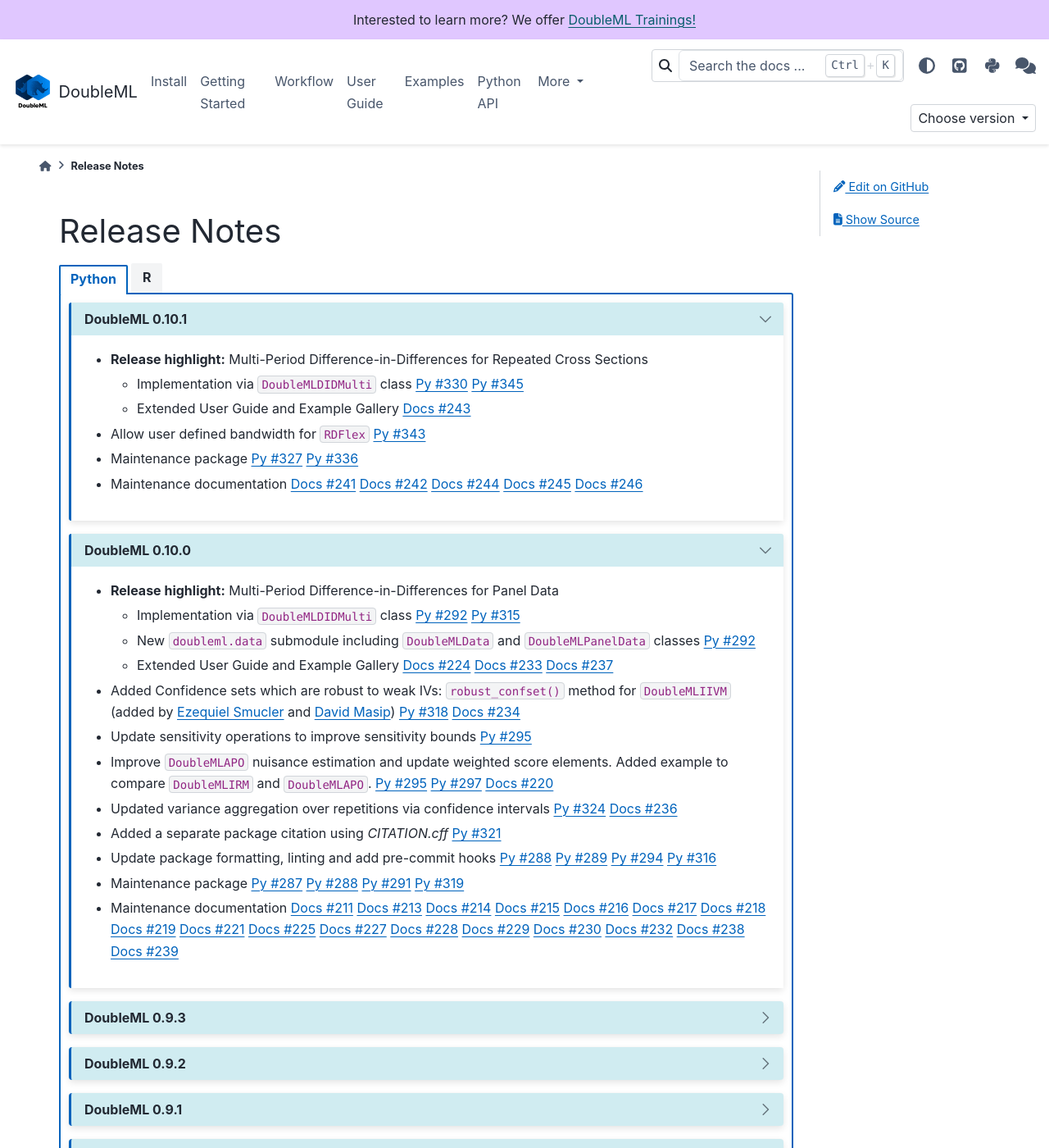
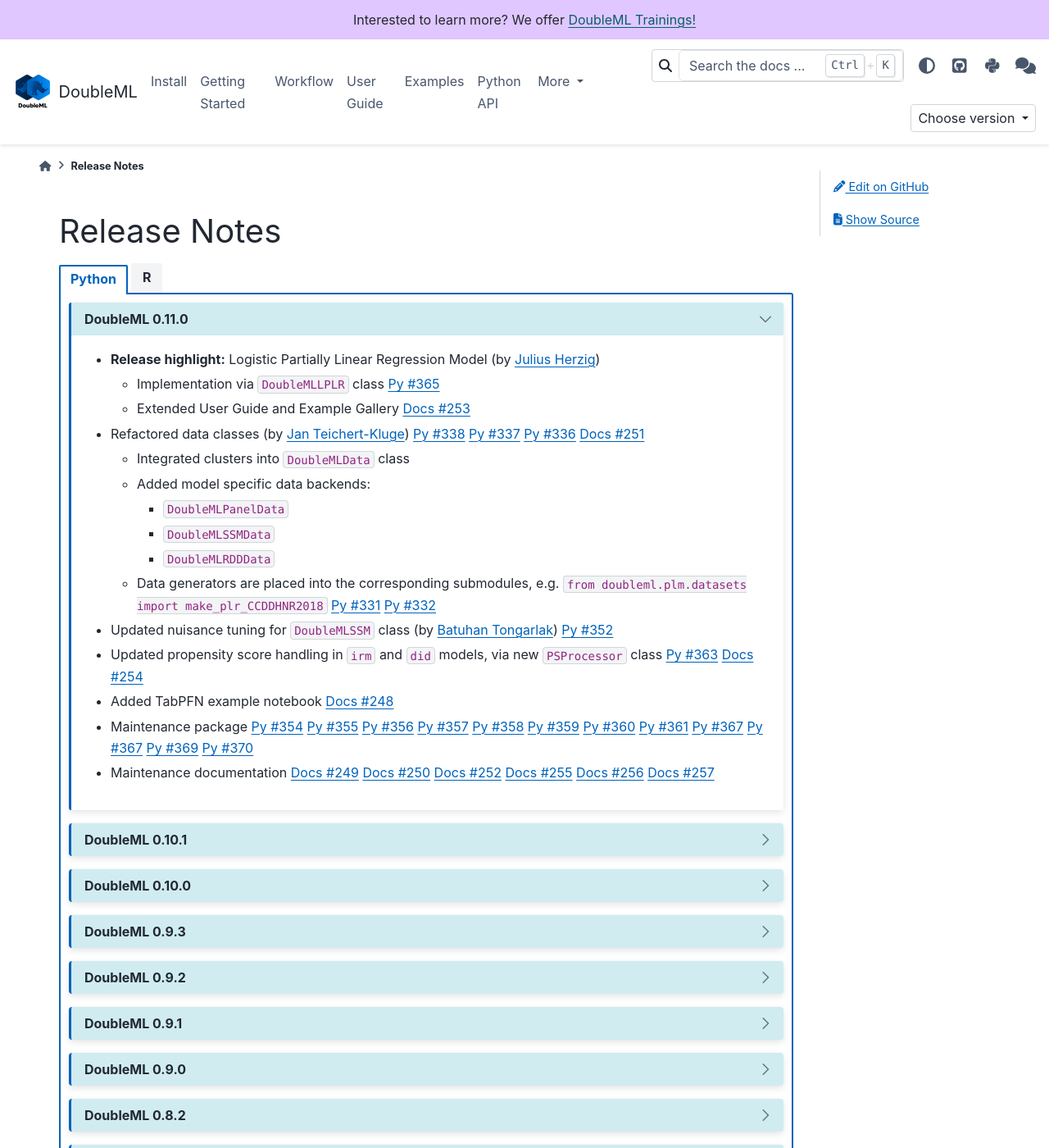
Before and after one commit to DoubleML/doubleml-docs, a Sphinx documentation site: the page built from doc/release/release.rst, in a window 1280 px wide and 1400 px high. Shown: the whole window at 82% size. Built offline with Sphinx 7.4.7 and the PyData theme 0.15.4, drawn with Linux system fonts in a browser that asks for light colours; the version number could not be read and is left out.

Commit message:
update release notes for DoubleML 0.11.0

```diff
--- a/doc/release/release.rst
+++ b/doc/release/release.rst
@@ -7,9 +7,69 @@
 
   .. tab-item:: Python
 
+    .. dropdown:: DoubleML 0.11.0
+      :class-title: sd-bg-primary sd-font-weight-bold
+      :open:
+
+      - **Release highlight:** Logistic Partially Linear Regression Model (by `Julius Herzig <https://github.com/jer2ig>`_)
+
+        - Implementation via ``DoubleMLLPLR`` class
+          `Py #365 <https://github.com/DoubleML/doubleml-for-py/pull/365>`_
+        - Extended User Guide and Example Gallery
+          `Docs #253 <https://github.com/DoubleML/doubleml-docs/pull/253>`_
+
+      - Refactored data classes (by `Jan Teichert-Kluge <https://github.com/JanTeichertKluge>`_)
+        `Py #338 <https://github.com/DoubleML/doubleml-for-py/pull/338>`_
+        `Py #337 <https://github.com/DoubleML/doubleml-for-py/pull/337>`_
+        `Py #336 <https://github.com/DoubleML/doubleml-for-py/pull/336>`_
+        `Docs #251 <https://github.com/DoubleML/doubleml-docs/pull/251>`_
+
+        - Integrated clusters into ``DoubleMLData`` class
+        - Added model specific data backends:
+
+          - ``DoubleMLPanelData``
+          - ``DoubleMLSSMData``
+          - ``DoubleMLRDDData``
+
+        - Data generators are placed into the corresponding submodules, e.g.
+          ``from doubleml.plm.datasets import make_plr_CCDDHNR2018``
+          `Py #331 <https://github.com/DoubleML/doubleml-for-py/pull/331>`_
+          `Py #332 <https://github.com/DoubleML/doubleml-for-py/pull/332>`_
+
+      - Updated nuisance tuning for ``DoubleMLSSM`` class (by `Batuhan Tongarlak <https://github.com/batuhanovski>`_)
+        `Py #352 <https://github.com/DoubleML/doubleml-for-py/pull/352>`_
+
+      - Updated propensity score handling in ``irm`` and ``did`` models, via new ``PSProcessor`` class
+        `Py #363 <https://github.com/DoubleML/doubleml-for-py/pull/363>`_
+        `Docs #254 <https://github.com/DoubleML/doubleml-docs/pull/254>`_
+
+      - Added TabPFN example notebook
+        `Docs #248 <https://github.com/DoubleML/doubleml-docs/pull/248>`_
+
+      - Maintenance package
+        `Py #354 <https://github.com/DoubleML/doubleml-for-py/pull/354>`_
+        `Py #355 <https://github.com/DoubleML/doubleml-for-py/pull/355>`_
+        `Py #356 <https://github.com/DoubleML/doubleml-for-py/pull/356>`_
+        `Py #357 <https://github.com/DoubleML/doubleml-for-py/pull/357>`_
+        `Py #358 <https://github.com/DoubleML/doubleml-for-py/pull/358>`_
+        `Py #359 <https://github.com/DoubleML/doubleml-for-py/pull/359>`_
+        `Py #360 <https://github.com/DoubleML/doubleml-for-py/pull/360>`_
+        `Py #361 <https://github.com/DoubleML/doubleml-for-py/pull/361>`_
+        `Py #367 <https://github.com/DoubleML/doubleml-for-py/pull/367>`_
+        `Py #367 <https://github.com/DoubleML/doubleml-for-py/pull/367>`_
+        `Py #369 <https://github.com/DoubleML/doubleml-for-py/pull/369>`_
+        `Py #370 <https://github.com/DoubleML/doubleml-for-py/pull/370>`_
+
+      - Maintenance documentation
+        `Docs #249 <https://github.com/DoubleML/doubleml-docs/pull/249>`_
+        `Docs #250 <https://github.com/DoubleML/doubleml-docs/pull/250>`_
+        `Docs #252 <https://github.com/DoubleML/doubleml-docs/pull/252>`_
+        `Docs #255 <https://github.com/DoubleML/doubleml-docs/pull/255>`_
+        `Docs #256 <https://github.com/DoubleML/doubleml-docs/pull/256>`_
+        `Docs #257 <https://github.com/DoubleML/doubleml-docs/pull/257>`_
+
     .. dropdown:: DoubleML 0.10.1
       :class-title: sd-bg-primary sd-font-weight-bold
-      :open:
 
       - **Release highlight:** Multi-Period Difference-in-Differences for Repeated Cross Sections
 
```
Also changed, not shown: other parts of doc/release/release.rst (+1 -2 lines).
